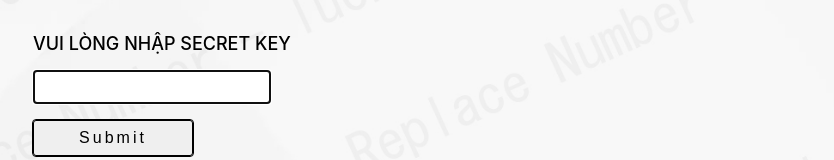
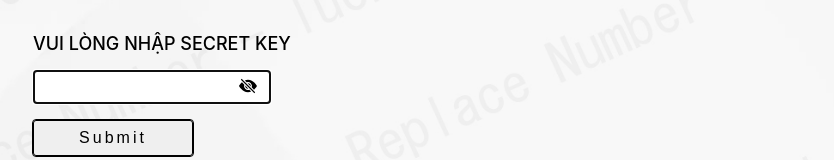
Before and after one commit to ThinhNgo767/Replace, a React (Create React App) app: page / in a window 1280 px wide. Shown: the part 251-411 px from the top of the page, without its empty margins (95-929 px from the left). Built offline with nearby package versions, Linux system fonts and the light colour scheme; no server answers.

Commit message:
fix show hide secret key

```diff
--- a/package.json
+++ b/package.json
@@ -8,6 +8,7 @@
     "@testing-library/user-event": "^13.5.0",
     "react": "^18.3.1",
     "react-dom": "^18.3.1",
+    "react-icons": "^5.2.1",
     "react-scripts": "5.0.1",
     "web-vitals": "^2.1.4"
   },
--- a/src/components/InputComponent/index.js
+++ b/src/components/InputComponent/index.js
@@ -40,8 +40,8 @@
   const handleReplace = () => {
     const data = textInput
       .replace(/\bngàn\b|\bngan\b|\bnga\b|\bng\b/g, "n")
-      .replace(/đđ|đd|dđ/g, "dd")
-      .replace(/₫|đá|\bda\b/g, "dat")
+      .replace(/đđ|đd|dđ|₫₫/g, "dd")
+      .replace(/\b₫\b|đá|\bda\b/g, "dat")
       .replace(/(d)(\d+)/g, "dat$2n")
       .replace(/\.+|,+|;+|\+|-/g, " ")
       .replace(/(b|bl|dd|dau|duoi|dat)(\d+)/g, "$1$2")
--- a/src/components/Welcom/index.js
+++ b/src/components/Welcom/index.js
@@ -1,10 +1,12 @@
 import "./style.css";
 
 import { useState, useEffect, useRef } from "react";
+import { BsEyeFill, BsEyeSlashFill } from "react-icons/bs";
 
 const Welcome = ({ setCheckKey }) => {
   const [key, setKey] = useState("");
   const [modal, setModal] = useState(false);
+  const [type, setType] = useState(false);
 
   const inputRef = useRef(null);
 
@@ -35,16 +37,43 @@
     inputRef.current.focus();
   };
 
+  const handleShowHide = () => {
+    if (key === "") return;
+    setType(!type);
+  };
+
   return (
     <>
       <section className="welcome">
         <p>Vui lòng nhập secret key</p>
-        <input
-          ref={inputRef}
-          type="password"
-          value={key}
-          onChange={(e) => setKey(e.target.value)}
-        />
+
+        <div className="box-show-hide">
+          <input
+            ref={inputRef}
+            type={type ? "text" : "password"}
+            value={key}
+            onChange={(e) => setKey(e.target.value)}
+          />
+          <div className="show-hide-btn">
+            {type ? (
+              <button
+                className="hide-show"
+                onClick={handleShowHide}
+                title="show"
+              >
+                <BsEyeFill />
+              </button>
+            ) : (
+              <button
+                className="hide-show"
+                onClick={handleShowHide}
+                title="hide"
+              >
+                <BsEyeSlashFill />
+              </button>
+            )}
+          </div>
+        </div>
         <button type="button" onClick={handleCheckKey}>
           <span>Submit</span>
         </button>
--- a/src/components/Welcom/style.css
+++ b/src/components/Welcom/style.css
@@ -14,6 +14,7 @@
   text-transform: uppercase;
 }
 .welcome input {
+  position: relative;
   min-width: 14rem;
   min-height: 1.5rem;
   padding: 0.25rem;
@@ -54,3 +55,22 @@
   height: 1.8rem;
   letter-spacing: 2px;
 }
+button.hide-show {
+  min-width: 2rem;
+  font-size: 18px;
+  min-height: 1rem;
+  padding: 0;
+  border: none;
+  outline: none;
+  letter-spacing: 1px;
+  background-color: transparent;
+}
+.box-show-hide {
+  position: relative;
+}
+.show-hide-btn {
+  position: absolute;
+  width: fit-content;
+  top: 7px;
+  right: 7px;
+}
```
Also changed, not shown: 1 other file (tests, documents, lock files or other folders).
